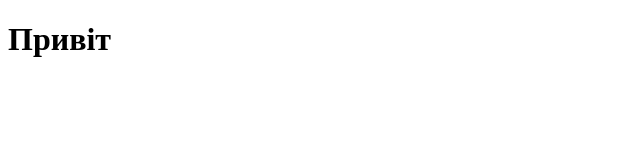
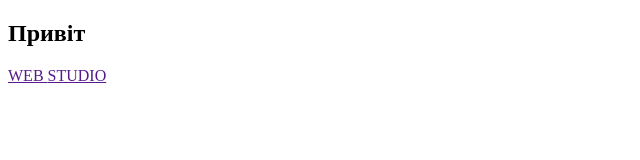
Before and after one commit to kondyan2022/goit-markup-hw-01, a plain HTML site: page index.html in a window 1280 px wide. Shown: the whole page, without its empty margins (0-640 px from the left). Drawn offline with Linux system fonts and the light colour scheme.

Commit message:
Small changes

```diff
--- a/index.html
+++ b/index.html
@@ -6,7 +6,13 @@
     <meta name="viewport" content="width=<device-width>, initial-scale=1.0">
     <title>Document</title>
 </head>
-<body>
-    <h1>Привіт</h1>
-</body>
+    <body>
+        <nav>
+        <h1>Привіт</h1>
+        <a href="">
+           <span> WEB </span>
+            <span> STUDIO </span>
+         </a>
+        </nav>
+    </body>
 </html>
```
